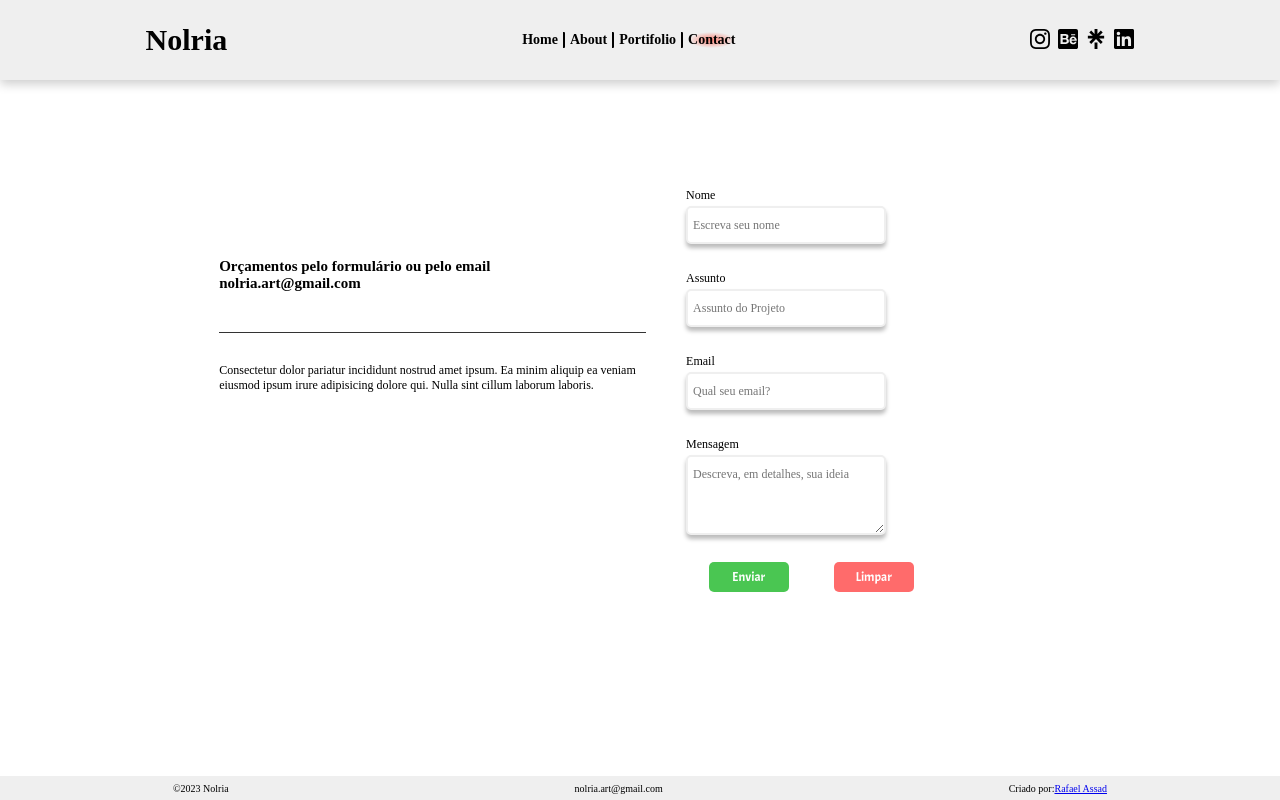
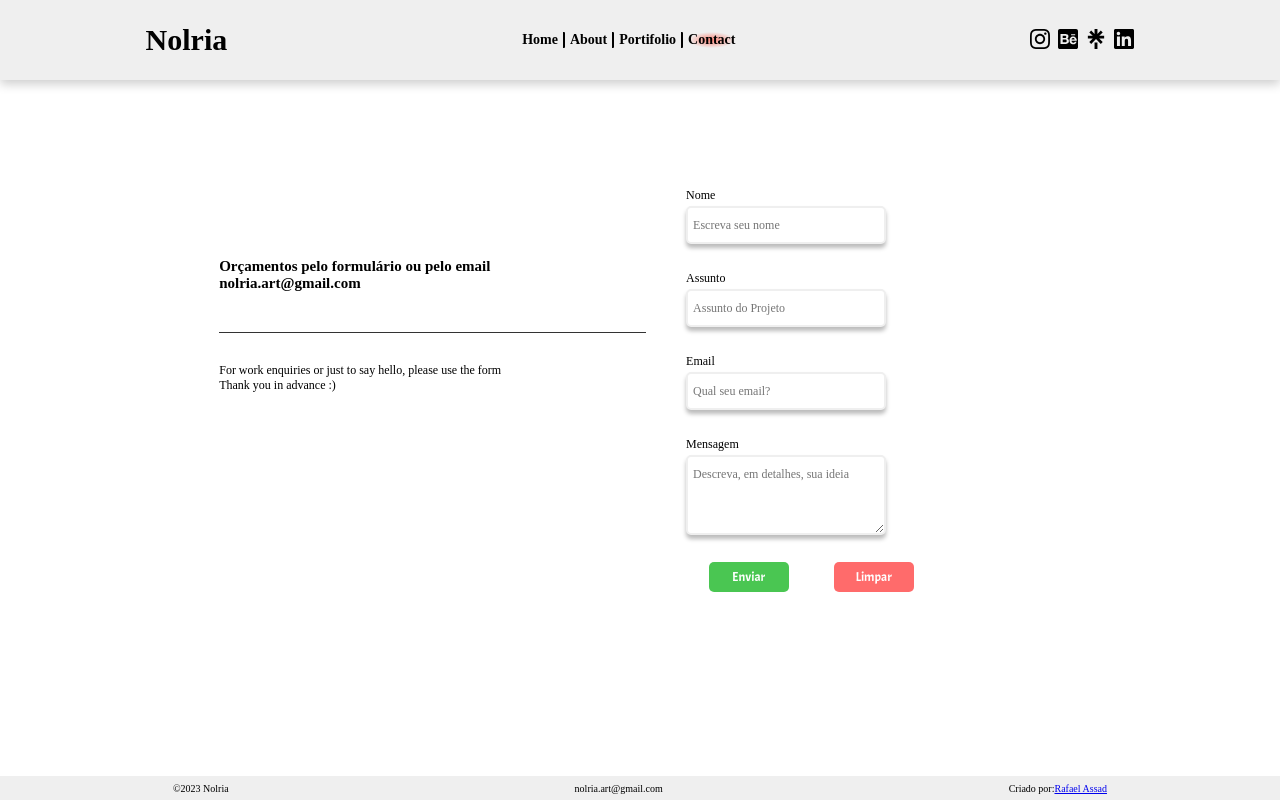
Before and after one commit to Rafael-Assad/Nolria_web, a React (Create React App) app: page /contact in a window 1280 px wide. Built offline with nearby package versions, Linux system fonts and the light colour scheme; a web font is replaced by a local one.

Commit message:
Feat/ changed the contact message

```diff
--- a/src/pages/Contact/index.tsx
+++ b/src/pages/Contact/index.tsx
@@ -13,7 +13,9 @@ const Contact = () => {
         </p>
 
         <p className="budgetText">
-          Consectetur dolor pariatur incididunt nostrud amet ipsum. Ea minim aliquip ea veniam eiusmod ipsum irure adipisicing dolore qui. Nulla sint cillum laborum laboris.
+        For work enquiries or just to say hello, please use the form
+        <br/>
+        Thank you in advance :)
         </p>
       </div>
 
```
